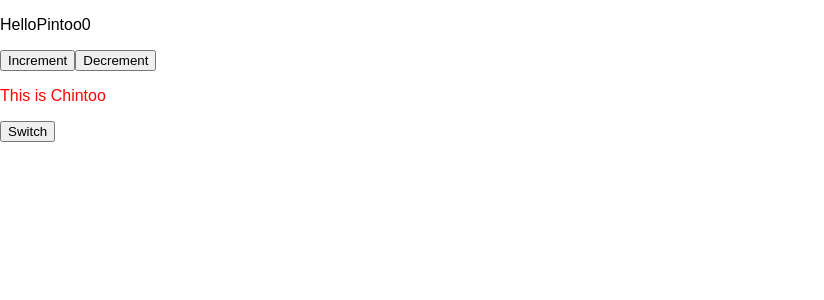
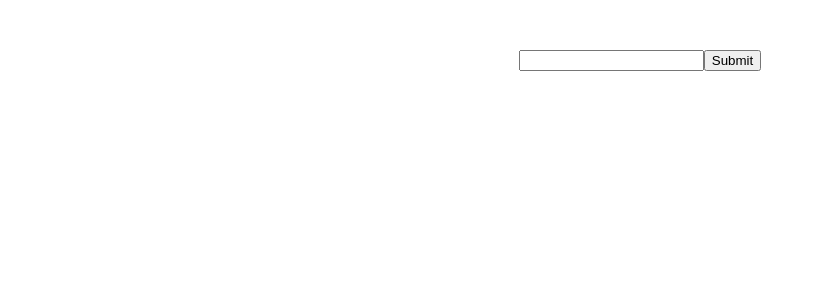
Before and after one commit to SaraswatiSaud/my-app, a React (Create React App) app: page / in a window 1280 px wide. Shown: the top 300 px of the page, without its empty margins (0-824 px from the left). Built offline with nearby package versions, Linux system fonts and the light colour scheme.

Commit message:
added input form

```diff
--- a/src/App.js
+++ b/src/App.js
@@ -1,39 +1,40 @@
 import React, { Component } from 'react';
-import logo from './logo.svg';
+// import logo from './logo.svg';
 import './App.css';
-import Test from './Test'
+// import Test from './Test'
+import List from './List';
 
+const divStyle = {
+  textAlign: 'center',
+  marginTop: '50px',
+}
 class App extends Component {
-  constructor(props) {
+  constructor(props){
     super(props);
     this.state = {
-      name: 'Pintoo',
-      number: 0,
+      value: ''
     };
+    this.handleChange = this.handleChange.bind(this);
+    this.handleSubmit = this.handleSubmit.bind(this);
   }
 
-  increment = () => {
+  handleChange(event) {
     this.setState({
-      number: this.state.number + 1
-    })
+      value: event.target.value
+    });
   }
 
-  decrement = () => {
-    this.setState({
-      number: this.state.number - 1
-    })
+  handleSubmit(event) {
+    alert('Submitted valus is: ' + this.state.value )
+    event.preventDefault();
   }
 
   render() {
     return (
-      <div>
-        <p> Hello
-        { this.state.name }
-        { this.state.number }
-        </p>
-        <button onClick={this.increment}> Increment </button>
-        <button onClick={this.decrement}> Decrement </button>
-        <Test name = 'Chintoo'/>
+      <div style= {divStyle}>
+        <input type = "text" value = {this.state.value} onChange= {this.handleChange}/>
+        <button onClick = {this.handleSubmit}>Submit</button>
+        <List name = {this.state.value}/>
       </div>
     );
   }
--- /dev/null
+++ b/src/List.js
@@ -0,0 +1,12 @@
+import React, { Component } from 'react';
+
+class List extends Component {
+
+    render(){
+        return (
+            <h1>{this.props.name}</h1>
+        );
+    }
+}
+
+export default List;
```
Also changed, not shown: package.json (line endings or trailing spaces), 1 other file (tests, documents, lock files or other folders).
